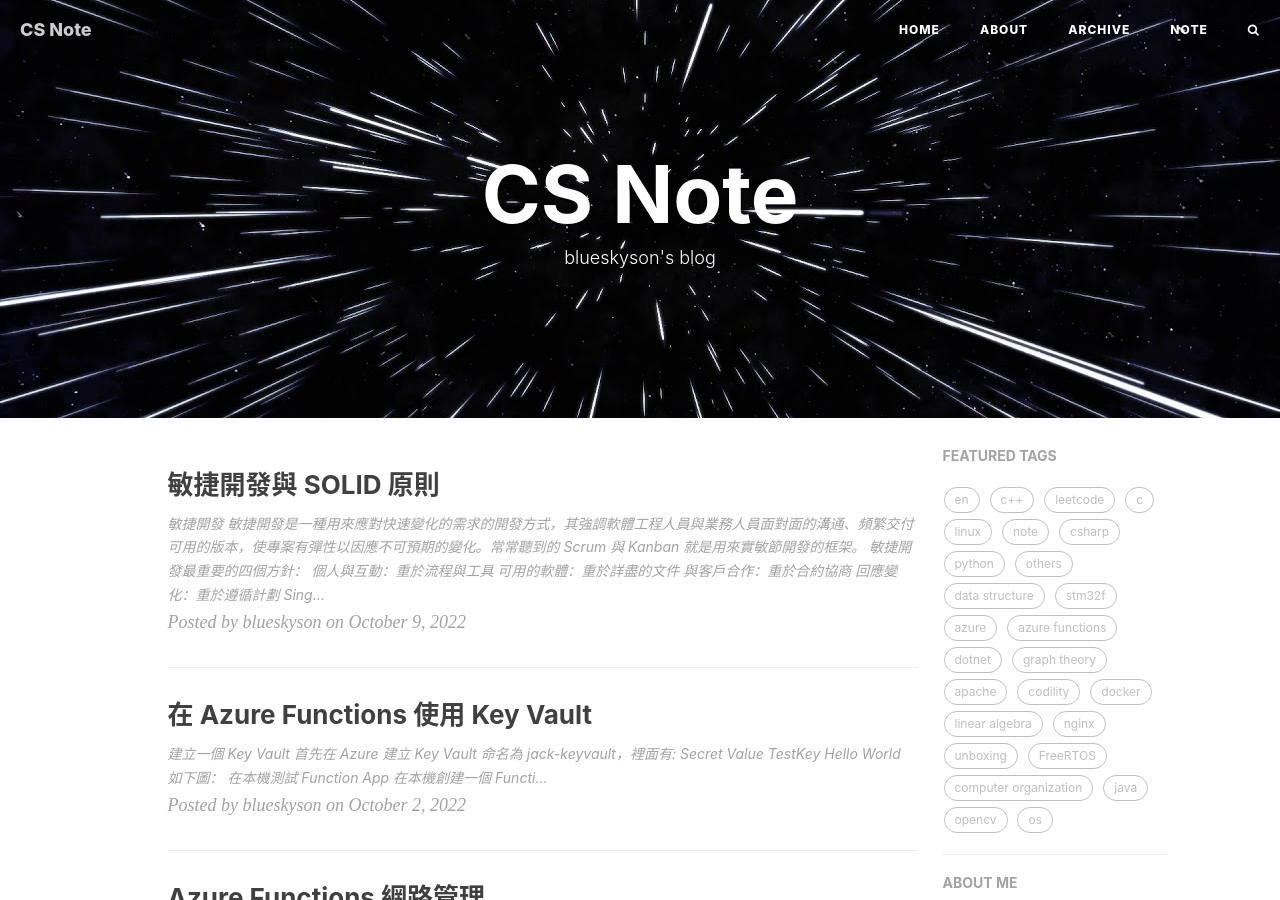
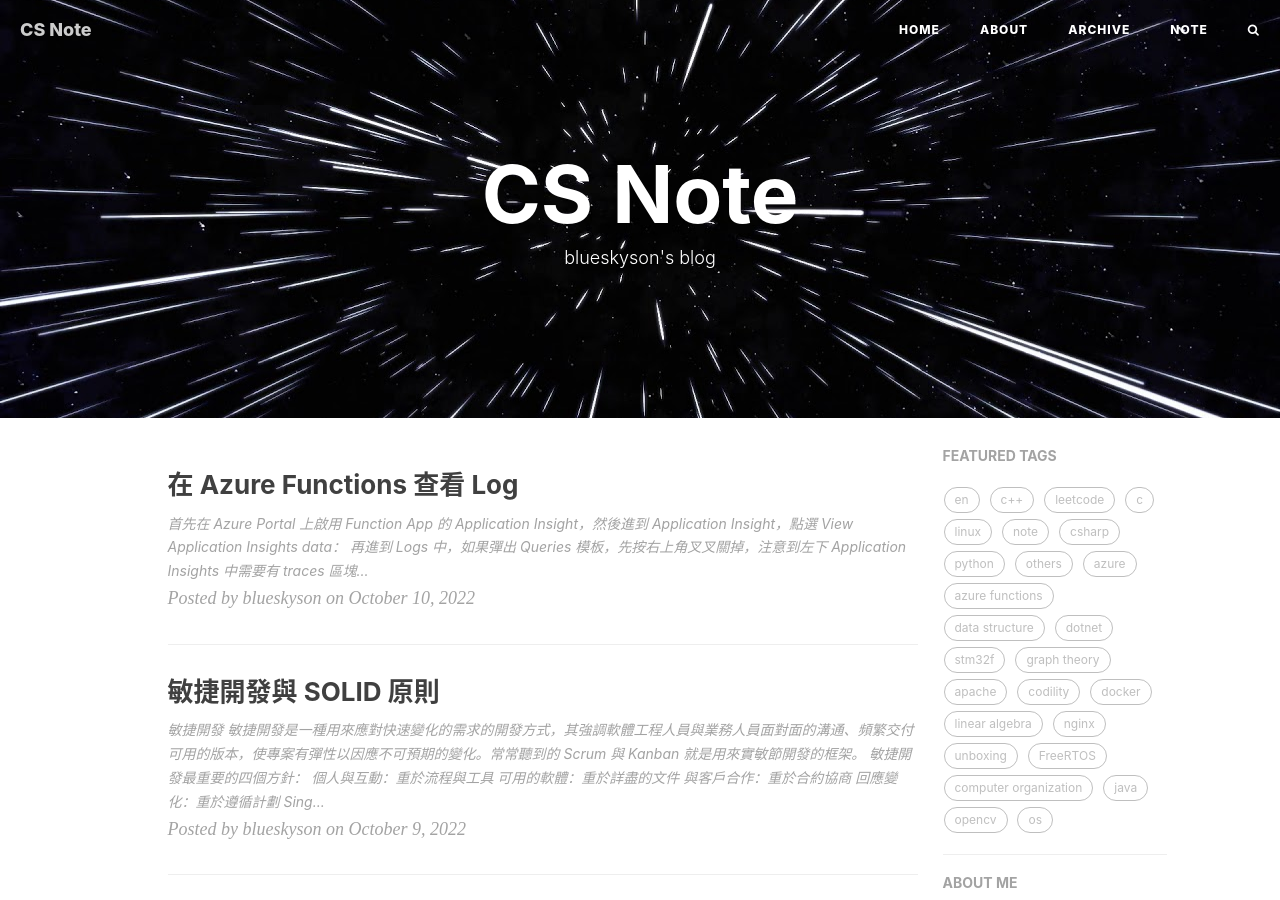
Before and after one commit to blueskyson/blueskyson.github.io, a Jekyll site: the page built from index.html, in a window 1280 px wide and 900 px high. Built offline with Jekyll 4.4.1, drawn with Linux system fonts in a browser that asks for light colours; nearby versions of some CDN libraries; the list of posts is cut into pages by our own code; comment, search, counter and statistics services are not loaded; some of the changed text lies outside the part shown.

Commit message:
Add azure function log

````diff
--- /dev/null
+++ b/_posts/2022/2022-10-10-azure-function-log.md
@@ -0,0 +1,28 @@
+---
+title: "在 Azure Functions 查看 Log"
+subtitle: ""
+excerpt: "azure functions application insight log kusto"
+layout: post
+author: "blueskyson"
+header-style: text
+tags:
+  - azure
+  - azure functions
+  - csharp
+  - dotnet
+---
+
+首先在 Azure Portal 上啟用 Function App 的 Application Insight，然後進到 Application Insight，點選 **View Application Insights data**：
+
+![](https://raw.githubusercontent.com/blueskyson/image-host/master/2022/azure-portal-function-application-insights-link.png)
+
+再進到 **Logs** 中，如果彈出 Queries 模板，先按右上角叉叉關掉，注意到左下 Application Insights 中需要有 traces 區塊。在中間貼上以下 Kusto 語法：
+
+```sql
+traces
+| where message startswith "Executing "
+```
+
+選好 **Time Range** 後按下 **Run**，即可秀出開頭為 `"Executing "` 的 log：
+
+![](https://raw.githubusercontent.com/blueskyson/image-host/master/2022/azure-portal-application-insights-query-function-execution-log-trace.png)
````
Also changed, not shown: _posts/2022/2022-10-09-agile-software-development.md (+1 -1 lines).
